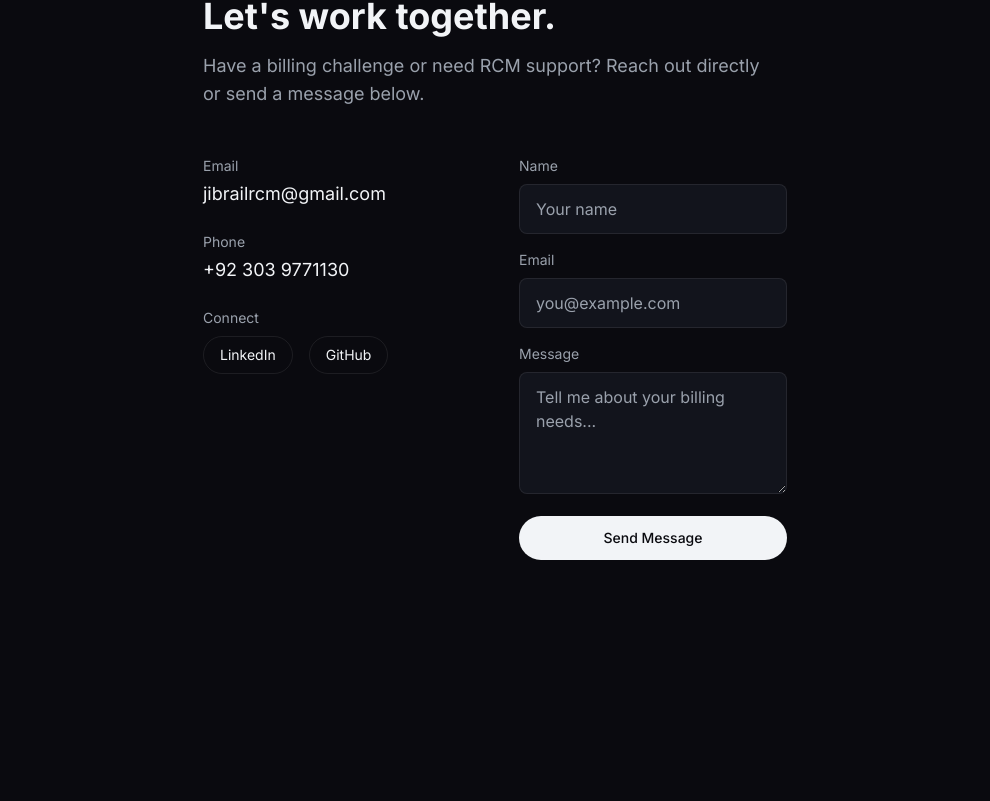
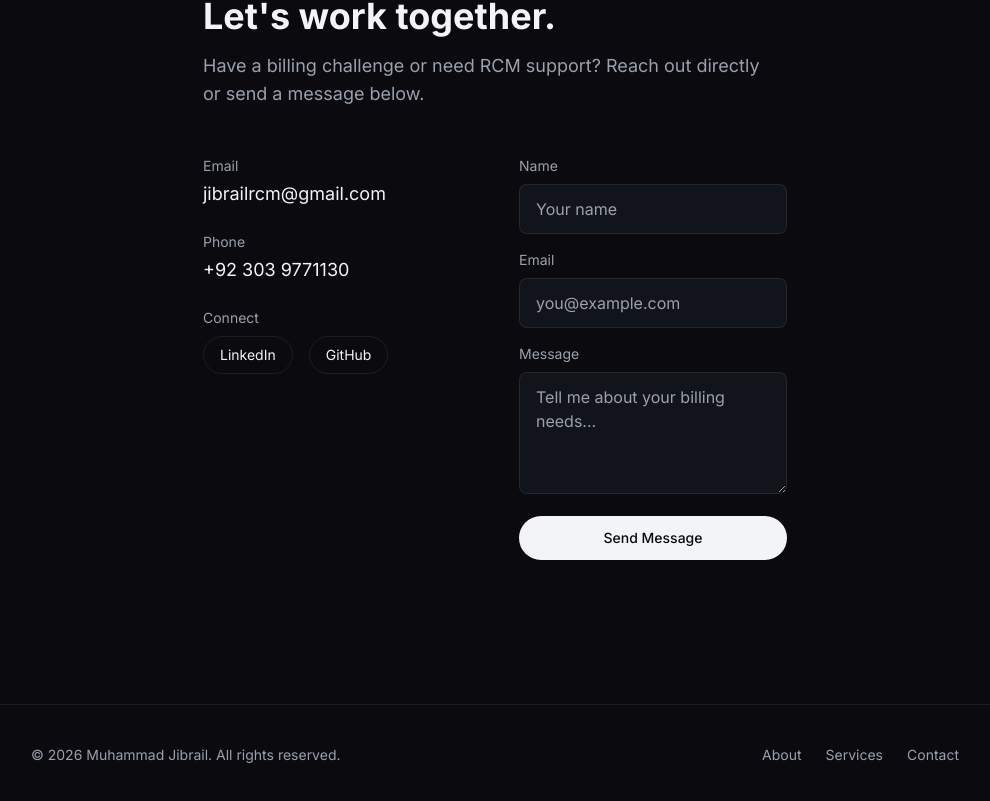
Before and after one commit to Dilshadalii/jilo-portfolio, a Next.js app: page / in a window 1280 px wide. Shown: the part 3281-4082 px from the top of the page, without its empty margins (145-1135 px from the left). Before the commit the page ends 3937 px from the top, so only its background shows below. Built offline with nearby package versions, Linux system fonts and the light colour scheme.

Commit message:
Add footer

```diff
--- a/app/layout.tsx
+++ b/app/layout.tsx
@@ -2,6 +2,7 @@ import type { Metadata } from "next";
 import { Inter } from "next/font/google";
 import "./globals.css";
 import Navbar from "@/components/layout/Navbar";
+import Footer from "@/components/layout/Footer";
 
 const inter = Inter({
   variable: "--font-inter",
@@ -20,6 +21,7 @@ export default function RootLayout({ children }: LayoutProps<"/">) {
       <body className="min-h-full flex flex-col font-sans bg-background text-foreground">
         <Navbar />
         {children}
+        <Footer />
       </body>
     </html>
   );
--- /dev/null
+++ b/components/layout/Footer.tsx
@@ -0,0 +1,25 @@
+export default function Footer() {
+  const year = new Date().getFullYear();
+
+  return (
+    <footer className="border-t border-border mt-12">
+      <div className="max-w-5xl mx-auto px-6 sm:px-12 py-10 flex flex-col sm:flex-row items-center justify-between gap-4">
+        <p className="text-sm text-muted">
+          © {year} Muhammad Jibrail. All rights reserved.
+        </p>
+
+        <div className="flex gap-6 text-sm text-muted">
+          <a href="#about" className="hover:text-foreground transition-colors">
+            About
+          </a>
+          <a href="#services" className="hover:text-foreground transition-colors">
+            Services
+          </a>
+          <a href="#contact" className="hover:text-foreground transition-colors">
+            Contact
+          </a>
+        </div>
+      </div>
+    </footer>
+  );
+}
```
